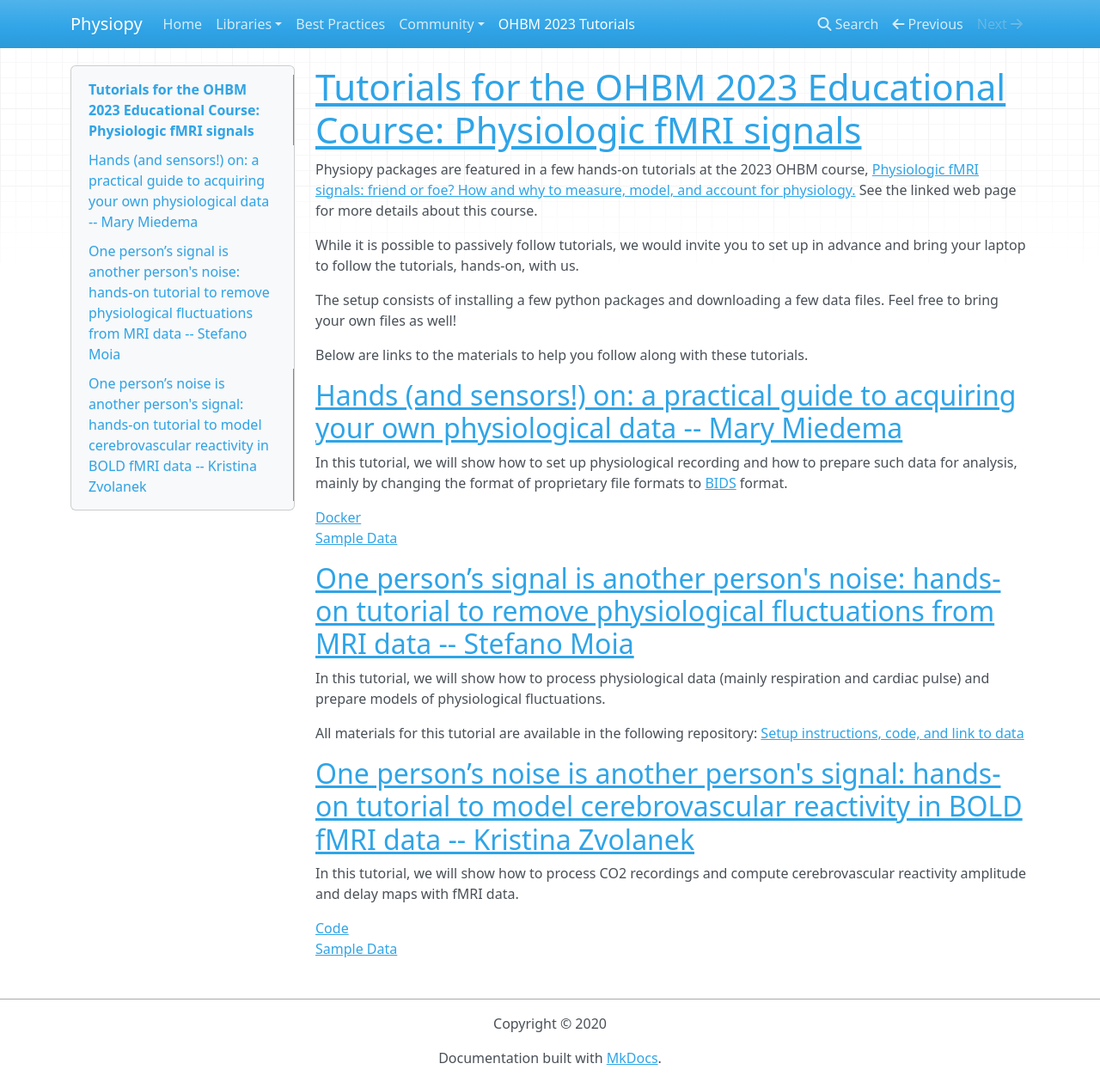
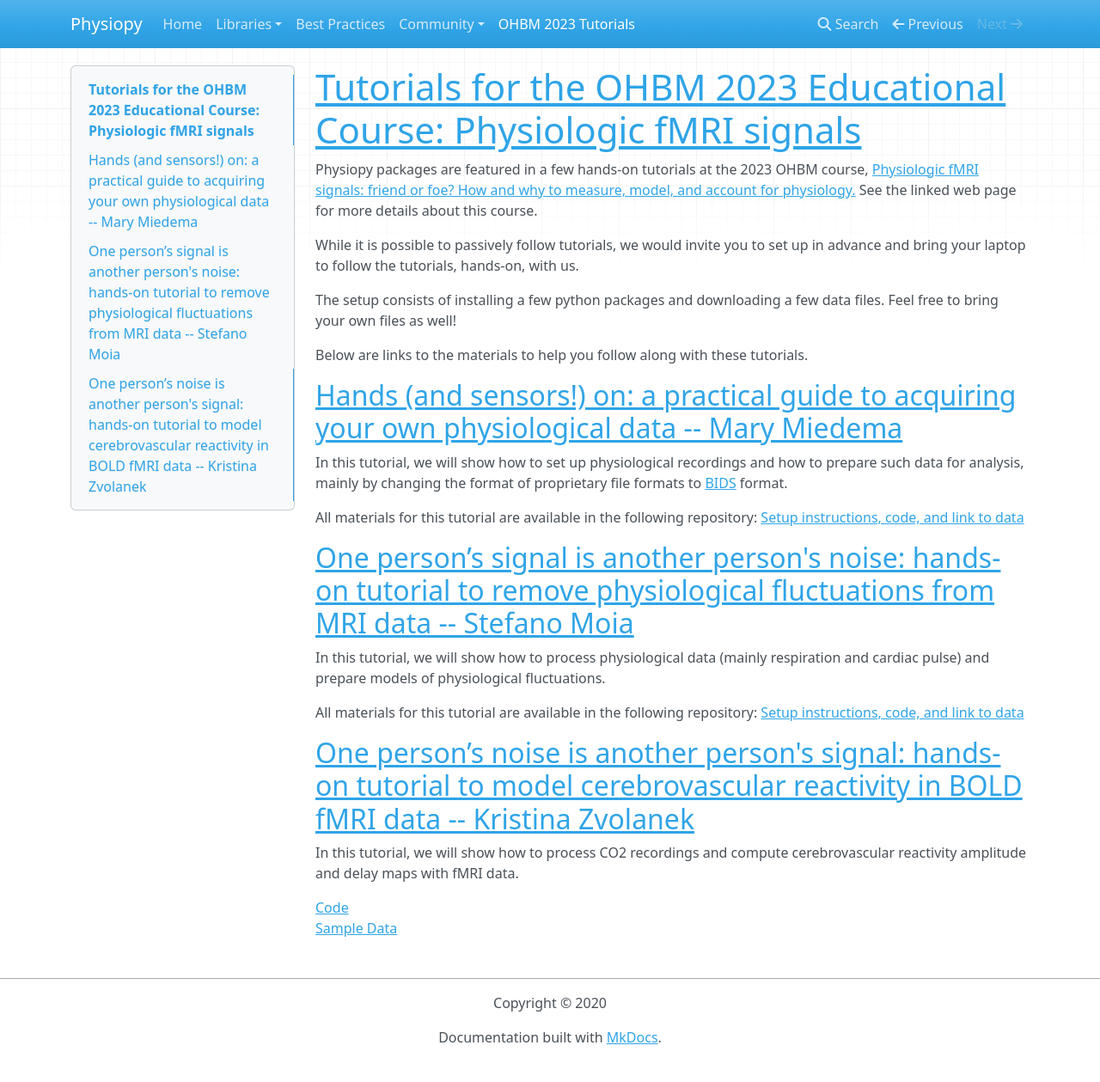
Before and after one commit to physiopy/physiopy.github.io, an MkDocs documentation site: the page built from docs/ohbm23_tutorials.md, in a window 1280 px wide and 1259 px high. Shown: the whole window at 86% size. Built offline with MkDocs 1.6.1, drawn with Linux system fonts in a browser that asks for light colours; nearby versions of some CDN libraries.

Commit message:
Update ohbm23_tutorials.md
Added updated link for phys2bids tutorial.

```diff
--- a/docs/ohbm23_tutorials.md
+++ b/docs/ohbm23_tutorials.md
@@ -15,10 +15,10 @@ Below are links to the materials to help you follow along with these tutorials.
 [Hands (and sensors!) on: a practical guide to acquiring your own physiological data -- Mary Miedema](#sensorsandbids)
 ----------------------------------------------------------------------------------------------------
 
-In this tutorial, we will show how to set up physiological recording and how to prepare such data for analysis, mainly by changing the format of proprietary file formats to [BIDS](https://bids.neuroimaging.io/) format.
+In this tutorial, we will show how to set up physiological recordings and how to prepare such data for analysis, mainly by changing the format of proprietary file formats to [BIDS](https://bids.neuroimaging.io/) format.
 
-[Docker](https://hub.docker.com/r/mmiedema/phys2bids_base)
-[Sample Data](https://osf.io/3txqr/)
+All materials for this tutorial are available in the following repository:
+[Setup instructions, code, and link to data](https://github.com/m-miedema/ohbm2023phys2bidstutorial)
 
 
 [One person’s signal is another person's noise: hands-on tutorial to remove physiological fluctuations from MRI data -- Stefano Moia](#physasnoise)
```
